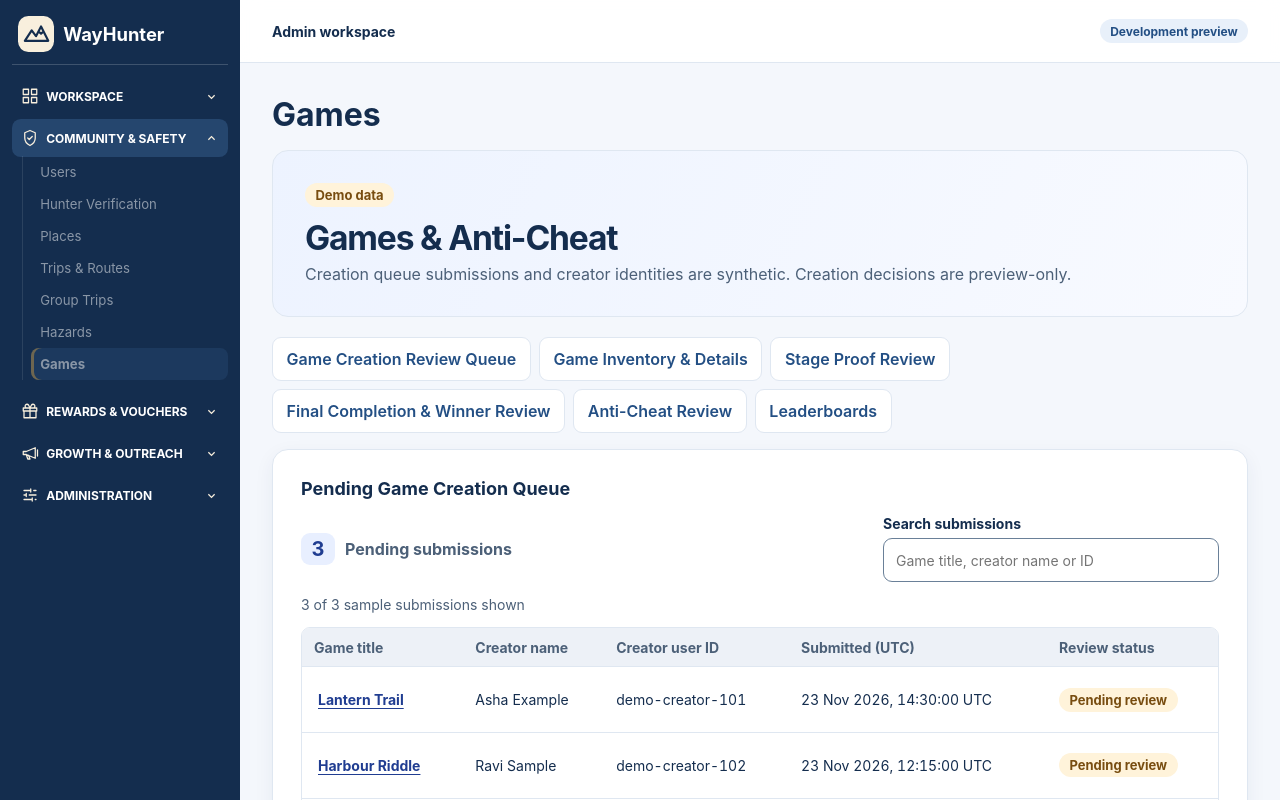
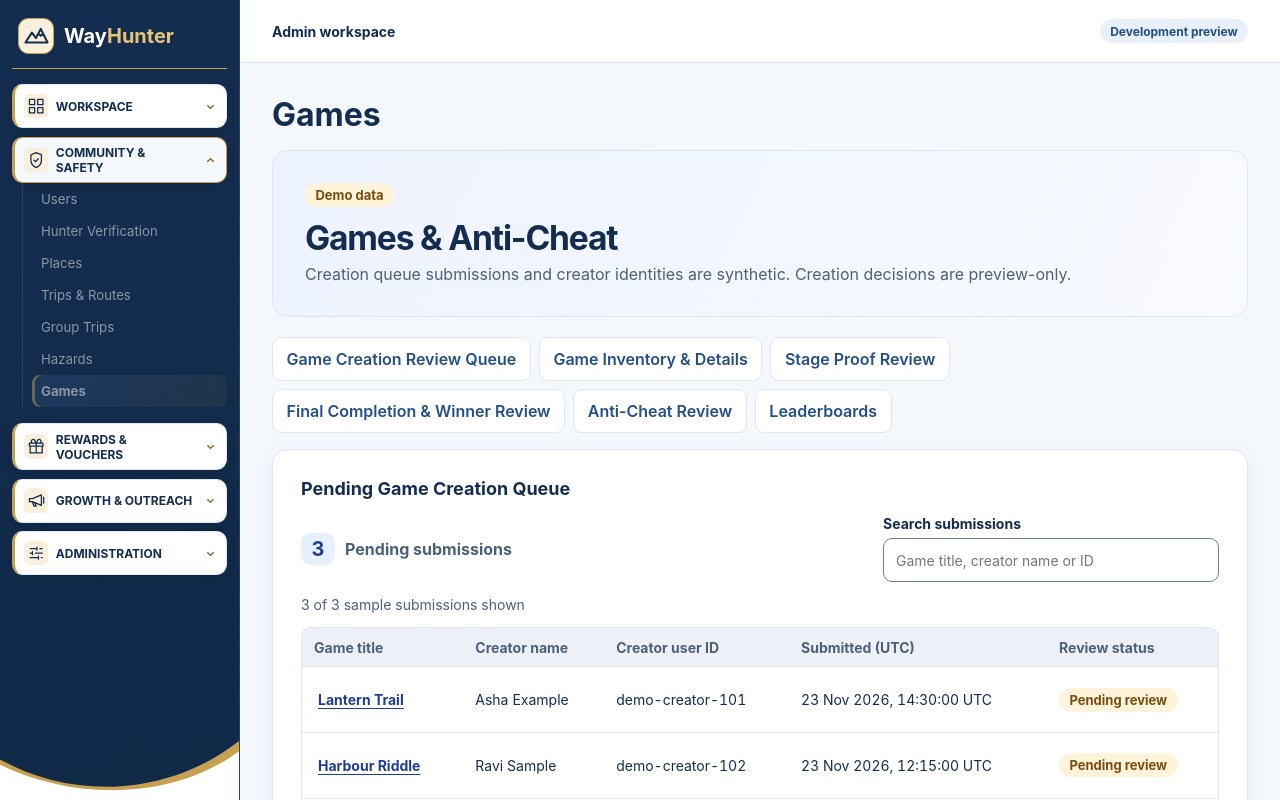
Before and after one commit to naanga7peru/Wayhunter_mobile_application_admindashboard_angular, an Angular app: page /preview/games in a window 1280 px wide. Shown: the top 800 px of the page. Built offline with nearby package versions, Linux system fonts and the light colour scheme.

Commit message:
feat(admin): polish Royal Gold accordion sidebar

```diff
--- a/src/app/layout/admin-shell/admin-navigation.scss
+++ b/src/app/layout/admin-shell/admin-navigation.scss
@@ -1,9 +1,14 @@
 .sidebar, .drawer {
-  background: var(--navy);
-  color: white;
-  padding: 1rem .75rem;
+  background: linear-gradient(168deg, var(--navy) 30%, var(--sidebar-deep-navy));
+  color: var(--glass);
+  padding: 1rem 0 0;
   overflow: auto;
   overscroll-behavior: contain;
+}
+
+.sidebar, .drawer[open] {
+  display: flex;
+  flex-direction: column;
 }
 
 .sidebar {
@@ -11,6 +16,7 @@
   position: sticky;
   top: 0;
   height: 100dvh;
+  border-inline-end: 1px solid rgb(255 255 255 / 10%);
 }
 
 .drawer {
@@ -25,47 +31,68 @@
   border-radius: 0 1rem 1rem 0;
 }
 .drawer::backdrop { background: rgb(11 24 43 / 64%); }
-.close-drawer { margin-bottom: .75rem; min-height: 44px; }
+.close-drawer { align-self: start; margin: 0 .75rem .75rem; min-height: 44px; }
 
 .brand {
   display: flex;
+  flex: none;
   align-items: center;
-  gap: .55rem;
-  margin-bottom: .75rem;
-  padding: 0 .4rem .75rem;
-  border-bottom: 1px solid rgb(255 255 255 / 18%);
-  font-size: 1.15rem;
+  gap: .65rem;
+  margin: 0 .75rem .95rem;
+  padding: .15rem .35rem .85rem;
+  border-bottom: 1px solid var(--gold);
+  font-size: 1.25rem;
   font-weight: 750;
+  overflow-wrap: anywhere;
 }
-.rail-brand { flex: none; background: var(--soft-gold); color: var(--navy); border-radius: .65rem; }
+.brand-accent { color: var(--sidebar-light-gold); }
+.rail-brand {
+  flex: none;
+  background: var(--soft-gold);
+  color: var(--navy);
+  border: 1px solid var(--gold);
+  border-radius: .65rem;
+}
+
+.sidebar nav, .drawer nav { margin-inline: .75rem; }
 
 .groups, .module-list { list-style: none; margin: 0; padding: 0; }
-.groups { display: grid; gap: .25rem; }
+.groups { display: grid; gap: .55rem; }
 
 .group-button {
   width: 100%;
-  min-height: 38px;
+  min-height: 44px;
   display: grid;
-  grid-template-columns: 18px minmax(0, 1fr) 15px;
+  grid-template-columns: 1.55rem minmax(0, 1fr) .9rem;
   align-items: center;
   gap: .45rem;
-  padding: .4rem .5rem;
-  border-radius: .55rem;
-  background: transparent;
+  padding: .45rem .55rem;
+  border: 1px solid var(--line);
+  border-inline-start: 3px solid var(--gold);
+  border-radius: .65rem;
+  background: var(--glass);
+  color: var(--navy);
+  box-shadow: 0 3px 9px rgb(7 22 40 / 16%);
   text-align: start;
   text-transform: uppercase;
   font-size: .75rem;
+  line-height: 1.25;
   overflow-wrap: anywhere;
 }
-.group-button svg { color: var(--soft-gold); }
-.group-button:hover, .group-button.current, .group-button[aria-expanded='true'], .nav-link:hover, .nav-link.active {
-  background: #25466e;
+.group-button:hover, .group-button[aria-expanded='true'] { background: var(--workspace-bg); }
+.group-button.current { border-color: var(--gold); }
+.group-icon {
+  box-sizing: content-box;
+  padding: .2rem;
+  background: var(--soft-gold);
+  color: var(--navy);
+  border-radius: .35rem;
 }
+.chevron { color: var(--sidebar-gold-ink); }
+.group-button[aria-expanded='true'] .chevron { transform: rotate(180deg); }
 
-.chevron { transition: transform 180ms ease; }
-.group-button[aria-expanded='true'] .chevron { transform: rotate(180deg); }
 .module-list {
-  margin: .2rem 0 .25rem .6rem;
+  margin: .25rem 0 .2rem .65rem;
   padding-inline-start: .55rem;
   border-inline-start: 1px solid rgb(255 255 255 / 20%);
 }
@@ -75,19 +102,40 @@
   min-height: 32px;
   padding: .35rem .55rem;
   border-radius: .5rem;
-  color: white;
+  color: var(--glass);
   font-size: .825rem;
   overflow-wrap: anywhere;
 }
-.nav-link.active { box-shadow: inset 3px 0 var(--gold); font-weight: 700; }
-.sidebar :focus-visible, .drawer :focus-visible { outline-color: var(--soft-gold); outline-offset: 1px; }
-.drawer .group-button, .drawer .nav-link { min-height: 44px; }
+.nav-link:hover { background: var(--sidebar-active-blue); }
+.nav-link.active {
+  background: linear-gradient(105deg, var(--sidebar-active-blue), rgb(200 160 82 / 15%));
+  box-shadow: inset 3px 0 var(--gold);
+  font-weight: 700;
+}
+.sidebar :focus-visible, .drawer :focus-visible {
+  outline: 2px solid var(--sidebar-light-gold);
+  outline-offset: 2px;
+}
+.drawer .nav-link { min-height: 44px; }
+
+.sidebar-footer {
+  display: block;
+  flex: none;
+  align-self: center;
+  width: 100%;
+  height: clamp(2.5rem, 8dvh, 4.5rem);
+  margin-top: auto;
+  pointer-events: none;
+}
+.footer-gold { fill: var(--gold); }
+.footer-pearl { fill: var(--glass); }
 
 @media (prefers-reduced-motion: no-preference) {
+  .group-button, .nav-link { transition: background-color 180ms ease; }
+  .chevron { transition: transform 180ms ease; }
   .module-list:not([hidden]), .drawer[open] { animation: reveal-nav 180ms ease-out; }
   @keyframes reveal-nav { from { opacity: .5; transform: translateY(-4px); } }
 }
-@media (prefers-reduced-motion: reduce) { .chevron { transition: none; } }
 
 @media (max-width: 1100px) {
   .sidebar { display: none; }
--- a/src/app/layout/admin-shell/admin-shell.html
+++ b/src/app/layout/admin-shell/admin-shell.html
@@ -38,7 +38,7 @@
       <path fill="none" stroke="currentColor" stroke-width="6" stroke-linecap="round"
             stroke-linejoin="round" d="m19 69 19-29 12 16 14-27 20 40H19m38-26 7 6 7-6" />
     </svg>
-    WayHunter
+    <span>Way<span class="brand-accent">Hunter</span></span>
   </div>
   <nav aria-label="Admin navigation groups">
     <ul class="groups">
@@ -47,7 +47,7 @@
           <button #trigger type="button" class="group-button" [class.current]="activeGroup() === group"
                   [attr.aria-controls]="prefix + '-modules-' + index"
                   [attr.aria-expanded]="openGroup() === group" (click)="toggleGroup(group)">
-            <svg viewBox="0 0 24 24" width="18" height="18" fill="none" stroke="currentColor" stroke-width="1.7"
+            <svg class="group-icon" viewBox="0 0 24 24" width="18" height="18" fill="none" stroke="currentColor" stroke-width="1.7"
                  stroke-linecap="round" stroke-linejoin="round" aria-hidden="true">
               <path [attr.d]="group.icon" />
             </svg>
@@ -69,4 +69,9 @@
       }
     </ul>
   </nav>
+  <svg class="sidebar-footer" viewBox="0 0 320 76" preserveAspectRatio="none"
+       aria-hidden="true" focusable="false">
+    <path class="footer-gold" d="M0 28C100 77 226 71 320 6V76H0Z" />
+    <path class="footer-pearl" d="M0 34C105 79 235 74 320 18V76H0Z" />
+  </svg>
 </ng-template>
--- a/src/app/shared/theme/_admin-royal-gold.scss
+++ b/src/app/shared/theme/_admin-royal-gold.scss
@@ -1,6 +1,10 @@
 @mixin tokens {
   --navy: #142d4e;
   --gold: #c8a052;
+  --sidebar-deep-navy: #102947;
+  --sidebar-light-gold: #e5c477;
+  --sidebar-gold-ink: #825b20;
+  --sidebar-active-blue: #25466e;
   --soft-gold: #f8efdd;
   --blue: #3170b5;
   --ink: var(--navy);
```
